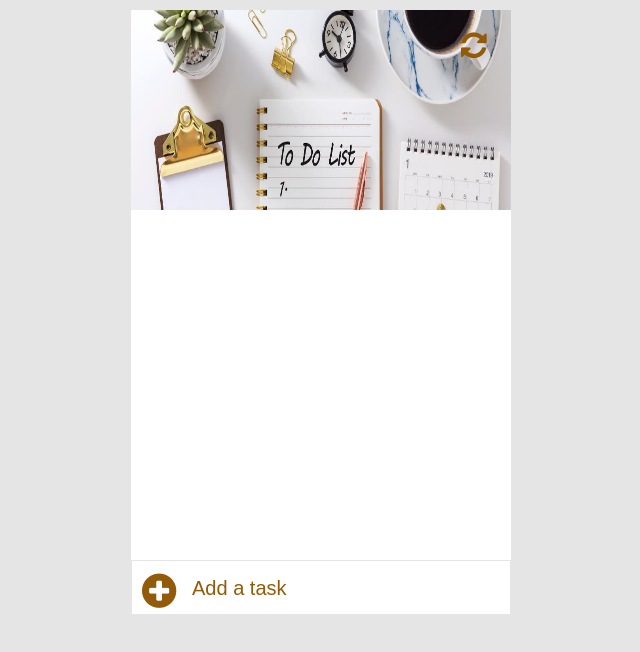
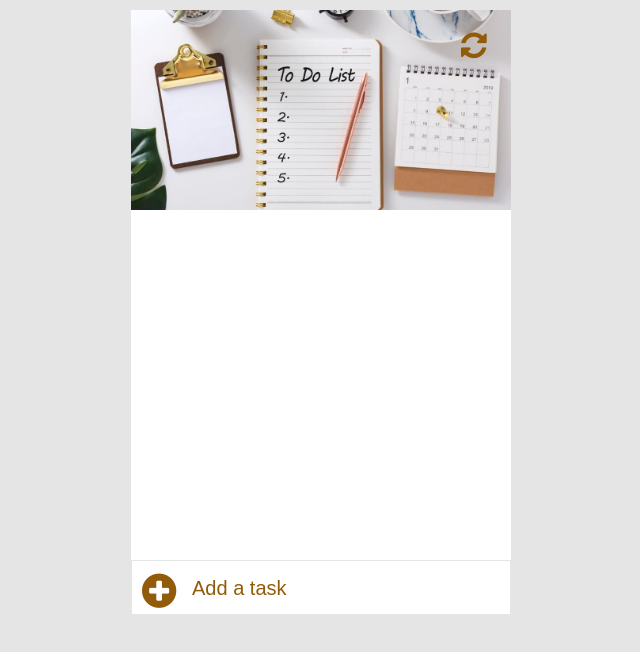
Before and after one commit to Diana-nyamai/TO-DO-LIST, a plain HTML site: page index.html in a window 1280 px wide. Shown: the whole page, without its empty margins (329-969 px from the left). Drawn offline with Linux system fonts and the light colour scheme.

Commit message:
Update: adjusting the image

```diff
--- a/index.css
+++ b/index.css
@@ -21,12 +21,17 @@ body{
 .header{
     width: 380px;
     height:200px;
-    background-image: url('todolist.jpeg');
+    /* background-image: url('todolist.jpeg'); */
     background-size: cover;
     background-size: 100% 200%;
     background-repeat: no-repeat;
     /* border-radius: 15px 15px 0 0; */
     position: relative;
+}
+.header img{
+    width: 380px;
+    height: 200px;
+    object-fit: cover;
 }
 .clear{
     width : 30px;
--- a/index.html
+++ b/index.html
@@ -1,5 +1,6 @@
 <!DOCTYPE html>
 <html lang="en">
+
 <head>
   <meta charset="UTF-8">
   <meta name="viewport" content="width=device-width, initial-scale=1.0">
@@ -10,9 +11,12 @@
   <link rel="stylesheet" href="https://cdnjs.cloudflare.com/ajax/libs/font-awesome/4.7.0/css/font-awesome.min.css">
 
 </head>
+
 <body>
   <div class="container">
     <div class="header">
+      <img src="./todolist.jpeg
+          " alt="to">
       <div class="clear">
         <i class="fa fa-refresh" aria-hidden="true"></i>
       </div>
@@ -47,7 +51,7 @@
     var close = document.getElementsByClassName("close");
     var i;
     for (i = 0; i < close.length; i++) {
-          close[i].onclick = function() {
+      close[i].onclick = function () {
         var div = this.parentElement;
         div.style.display = "none";
       }
@@ -55,7 +59,7 @@
 
     // Adds a "checked" symbol when clicking on a list item
     var list = document.querySelector('ul');
-        list.addEventListener('click', function(ev) {
+    list.addEventListener('click', function (ev) {
       if (ev.target.tagName === 'LI') {
         ev.target.classList.toggle('checked');
       }
@@ -81,7 +85,7 @@
       li.appendChild(span);
 
       for (i = 0; i < close.length; i++) {
-            close[i].onclick = function() {
+        close[i].onclick = function () {
           var div = this.parentElement;
           div.style.display = "none";
         }
@@ -89,4 +93,5 @@
     }
   </script>
 </body>
+
 </html>
```
Lines whose indentation alone changed are shown as unchanged.
